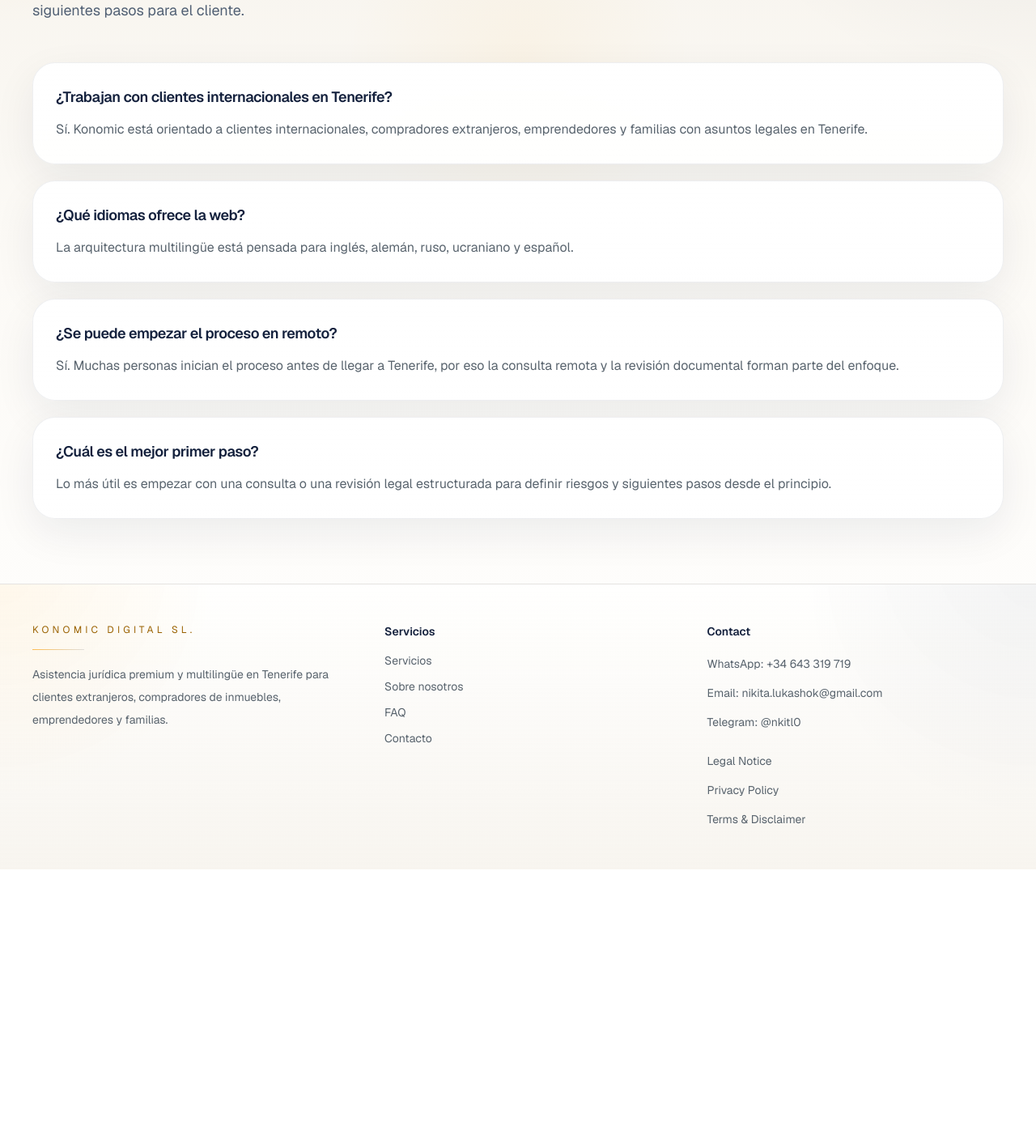
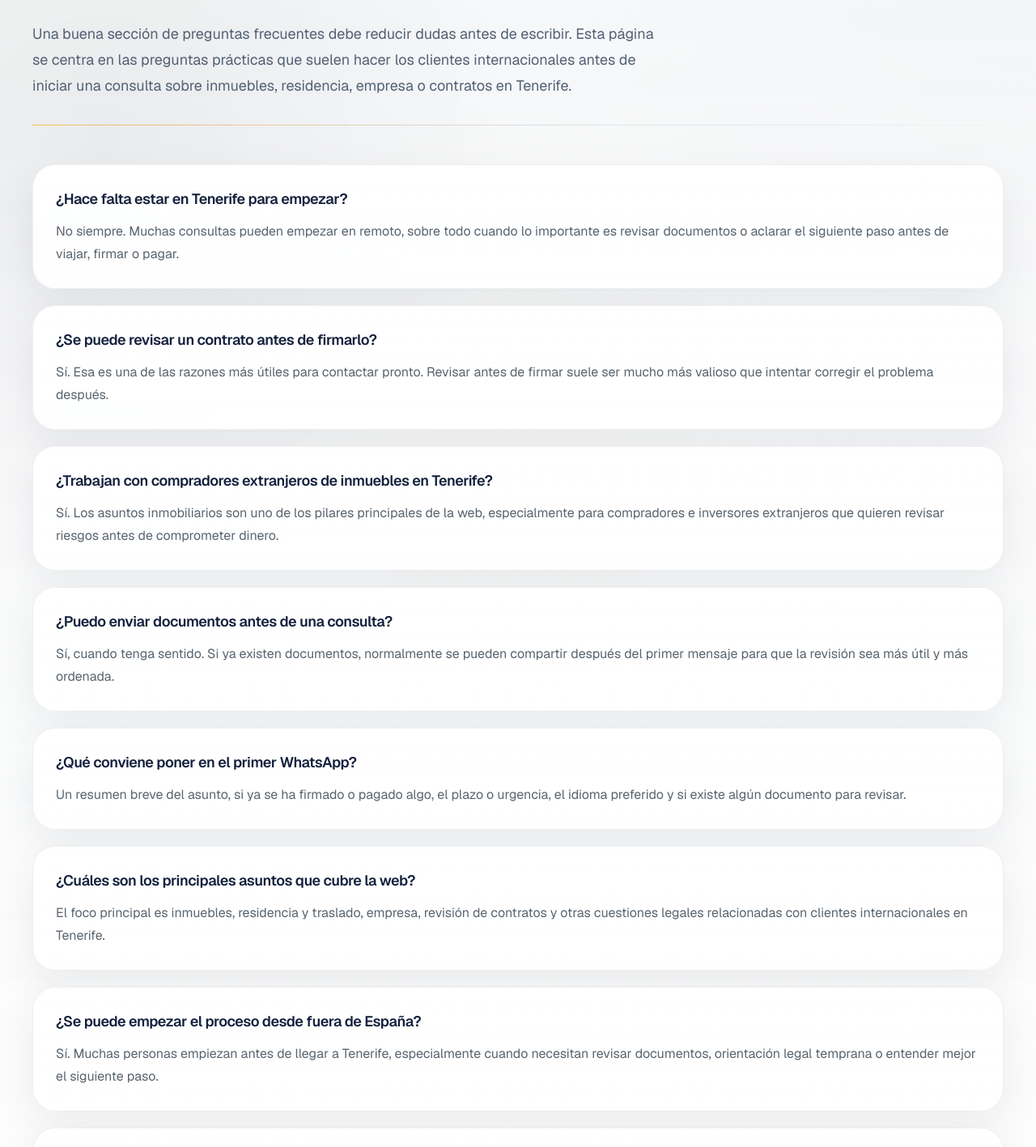
Before and after one commit to heaodoff/konomic, a Next.js app in the folder konomic-site/: page /es/faq in a window 1280 px wide. Shown: the part 396-1813 px from the top of the page at 81% size. Before the commit the page ends 1470 px from the top, so only its background shows below. Built offline with nearby package versions, Linux system fonts and the light colour scheme.

Commit message:
Rewrite Spanish FAQ for client objections

```diff
--- a/konomic-site/src/app/es/faq/page.tsx
+++ b/konomic-site/src/app/es/faq/page.tsx
@@ -1,14 +1,60 @@
 import { SectionIntro } from '@/components/SiteShell';
-import { localizeFaqs } from '@/content/site-locale';
+
+const faqItems = [
+  {
+    q: '¿Hace falta estar en Tenerife para empezar?',
+    a: 'No siempre. Muchas consultas pueden empezar en remoto, sobre todo cuando lo importante es revisar documentos o aclarar el siguiente paso antes de viajar, firmar o pagar.',
+  },
+  {
+    q: '¿Se puede revisar un contrato antes de firmarlo?',
+    a: 'Sí. Esa es una de las razones más útiles para contactar pronto. Revisar antes de firmar suele ser mucho más valioso que intentar corregir el problema después.',
+  },
+  {
+    q: '¿Trabajan con compradores extranjeros de inmuebles en Tenerife?',
+    a: 'Sí. Los asuntos inmobiliarios son uno de los pilares principales de la web, especialmente para compradores e inversores extranjeros que quieren revisar riesgos antes de comprometer dinero.',
+  },
+  {
+    q: '¿Puedo enviar documentos antes de una consulta?',
+    a: 'Sí, cuando tenga sentido. Si ya existen documentos, normalmente se pueden compartir después del primer mensaje para que la revisión sea más útil y más ordenada.',
+  },
+  {
+    q: '¿Qué conviene poner en el primer WhatsApp?',
+    a: 'Un resumen breve del asunto, si ya se ha firmado o pagado algo, el plazo o urgencia, el idioma preferido y si existe algún documento para revisar.',
+  },
+  {
+    q: '¿Cuáles son los principales asuntos que cubre la web?',
+    a: 'El foco principal es inmuebles, residencia y traslado, empresa, revisión de contratos y otras cuestiones legales relacionadas con clientes internacionales en Tenerife.',
+  },
+  {
+    q: '¿Se puede empezar el proceso desde fuera de España?',
+    a: 'Sí. Muchas personas empiezan antes de llegar a Tenerife, especialmente cuando necesitan revisar documentos, orientación legal temprana o entender mejor el siguiente paso.',
+  },
+  {
+    q: '¿Qué canal de contacto es mejor?',
+    a: 'WhatsApp es el canal principal porque suele ser el más rápido y más claro. Telegram sirve para coordinación escrita y email es mejor para varios documentos o explicaciones más largas.',
+  },
+  {
+    q: '¿Qué pasa después del primer mensaje?',
+    a: 'El asunto se revisa, se identifica el formato de consulta o revisión más adecuado y se define el siguiente paso para que el cliente sepa qué preparar y cómo continuar.',
+  },
+  {
+    q: '¿La web está pensada para comunicación multilingüe?',
+    a: 'Sí. La estructura multilingüe es una de las diferencias clave, porque muchos clientes internacionales necesitan entender bien el proceso desde el principio en un idioma claro para ellos.',
+  },
+];
 
 export default function FaqPage() {
-  const faqs = localizeFaqs('es');
   return (
-    <main className="ui-section">
-      <SectionIntro eyebrow="FAQ" title="Preguntas frecuentes antes de contactar" text="Una buena sección de preguntas frecuentes reduce fricción, mejora la confianza y aclara los siguientes pasos para el cliente." />
-      <div className="mt-12 grid gap-5">
-        {faqs.map((item) => (
-          <div key={item.q} className="ui-card px-6 py-6 md:px-7 md:py-7">
+    <main className="ui-section ui-section-cool">
+      <SectionIntro
+        eyebrow="FAQ"
+        title="Preguntas que suelen aparecer antes del primer contacto"
+        text="Una buena sección de preguntas frecuentes debe reducir dudas antes de escribir. Esta página se centra en las preguntas prácticas que suelen hacer los clientes internacionales antes de iniciar una consulta sobre inmuebles, residencia, empresa o contratos en Tenerife."
+      />
+      <div className="mt-8 ui-rule" />
+      <div className="mt-10 grid gap-4 md:mt-12 md:gap-5">
+        {faqItems.map((item) => (
+          <div key={item.q} className="ui-card px-5 py-5 sm:px-6 sm:py-6 md:px-7 md:py-7">
             <h2 className="text-lg font-semibold tracking-tight">{item.q}</h2>
             <p className="mt-3 text-sm leading-7 text-[#59646e] md:text-base">{item.a}</p>
           </div>
```
